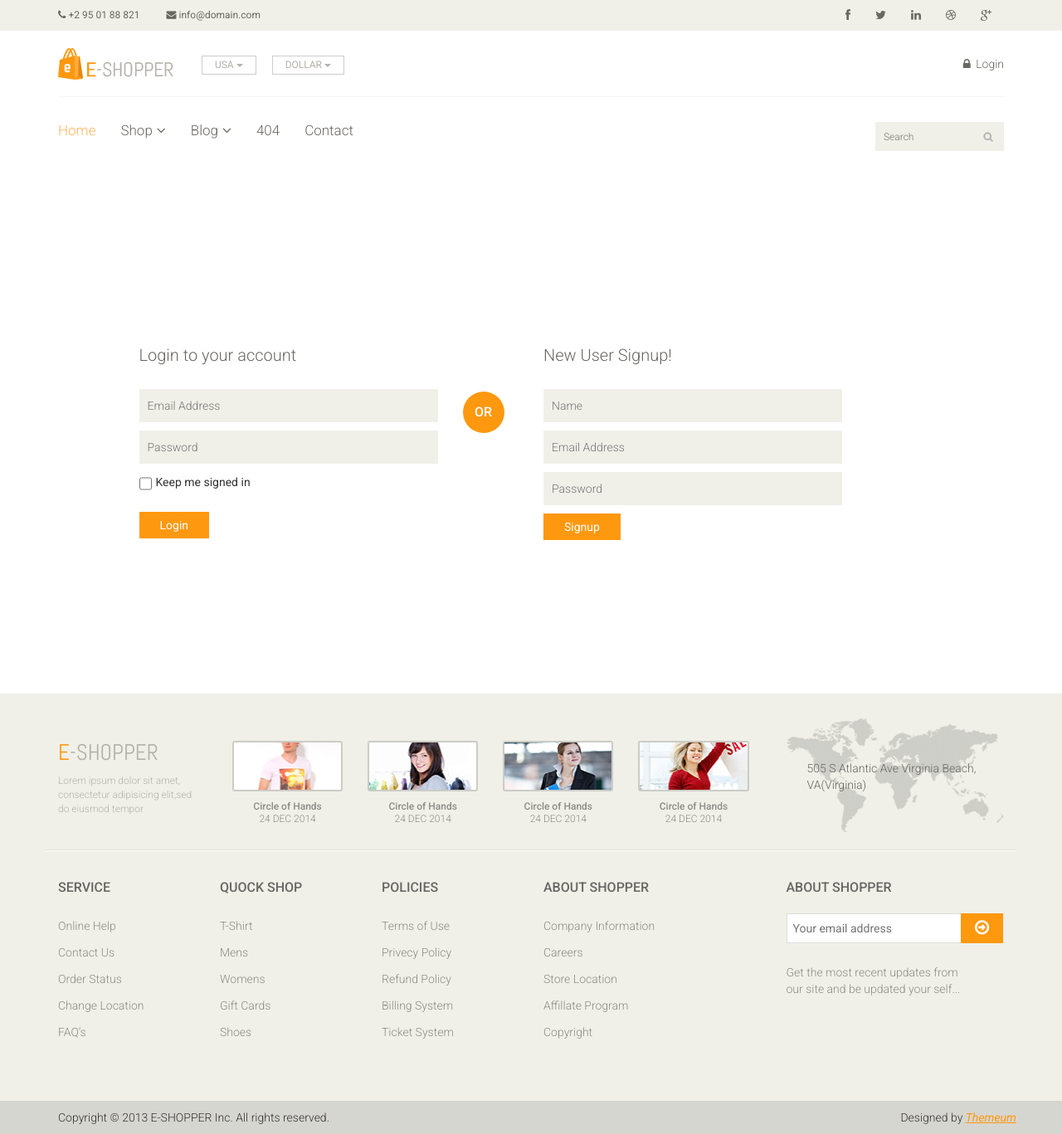
After one commit to Aditya-singh14/ecommerce, a Django app: page /login in a window 1280 px wide. The commit adds this page. Shown: the whole page at 83% size. Run offline with Django 3.2, Linux system fonts and the light colour scheme.

Commit message:
first commit

```diff
--- a/ecommerce/settings.py
+++ b/ecommerce/settings.py
@@ -39,7 +39,10 @@ INSTALLED_APPS = [
     'django.contrib.staticfiles',
     'home',
     'products',
+
 ]
+
+
 
 MIDDLEWARE = [
     'django.middleware.security.SecurityMiddleware',
--- a/ecommerce/urls.py
+++ b/ecommerce/urls.py
@@ -22,8 +22,9 @@ from django.conf.urls.static import static
 
 
 urlpatterns = [
-    # path('',include('home.urls')),
+
     path('',include('products.urls')),
+    path('',include('home.urls')),
     path('admin/', admin.site.urls),
 ]
 urlpatterns += static(settings.MEDIA_URL,
--- a/home/urls.py
+++ b/home/urls.py
@@ -1,9 +1,8 @@
 from django.urls import path
-from .views import *
+from django.contrib import admin
 
 from . import views
 
 urlpatterns = [
-    path('home/', views.home, name="home"),
-    path('', views.index, name='index'),
+    # path('login', views.login, name='login'),
 ]
--- a/products/urls.py
+++ b/products/urls.py
@@ -1,3 +1,4 @@
+from django.contrib import admin
 from django.urls import path
 from .views import *
 
@@ -5,5 +6,14 @@ from . import views
 
 urlpatterns = [
 
+
+
     path('', views.index, name='index'),
+    # path('register',views.register, name='register'),
+    path('login',views.login_user, name='login'),
+
+    path('logout',views.logout_user, name='logout'),
+
+    #add to cart
+
 ]
--- a/products/views.py
+++ b/products/views.py
@@ -1,10 +1,23 @@
-from django.shortcuts import render
+from django.shortcuts import render,redirect
 from products.models import *
-# Create your views here.
+
+from django.contrib.auth.models import User                      #Django provides built in table to store authentication data
+from django.contrib import messages                              #Used to display that user has been registered
+from django.contrib.auth import authenticate, login, logout
+
+
+
+
+#Create your views here.
 
 def index(request):
     category =Category.objects.all()
     product =Product.objects.all()
+    categoryID=request.GET.get('category')
+    if categoryID:
+        product=Product.objects.filter(sub_category=categoryID).order_by('-id')
+    else:
+        product=Product.objects.all()
     # sub_category=Sub_Category.objects.all()
     context={
         'category':category,
@@ -12,3 +25,68 @@ def index(request):
         # 'sub_category':sub_category
     }
     return render(request,'index.html',context)
+
+
+# def register(request):
+#     if request.method=='POST':
+#         email=request.POST.get('email')
+#         password=request.POST.get('password')
+#         username=request.POST.get('name')
+#         if User.objects.filter(email=email).exists():                             # Condition for same email id if already exists
+#             messages.warning(request,'Email already exists')
+#             return redirect('login')
+#         else:
+#             user =User(email=email,password=password,username=username)
+#             user.set_password(password)                                             #since raw passwords are not saved therefore needs to set in this method
+#             user.save()
+#             messages.success(request,'User has been registered successfully')      #Dispalys message that user has been registerd
+#             return redirect('login')
+#         # print(email,password,username)
+#     return render (request,'login.html')
+
+# def login_user(request):
+#     if request.method=='POST':
+#         email = request.POST['email']
+#         password = request.POST['password']
+#         user = authenticate(request, email=email, password=password)
+#         if user is not None:
+#             login(request, user)
+#             return redirect ('/')
+#         else:
+#             messages.warning(request,'Invalid credentials')
+#             return redirect('login')
+#     return render (request,'login.html')
+
+def login_user(request):
+    if request.method=='POST':
+
+        if request.POST.get('submit')=='sign_up':
+
+            username=request.POST.get('name')
+            email=request.POST.get('email')
+            password=request.POST.get('password')
+
+            if User.objects.filter(email=email).exists():                             # Condition for same email id if already exists
+                messages.warning(request,'Email already exists')
+            else:
+                user =User(email=email,password=password,username=username)
+                user.set_password(password)                                             #since raw passwords are not saved therefore needs to set in this method
+                user.save()
+                messages.success(request,'User has been registered successfully')      #Dispalys message that user has been registerd
+            return redirect('login')
+
+        elif request.POST.get('loginsubmit')=='sign_in':
+            email = request.POST['email']
+            password = request.POST['password']
+            user = authenticate(request, email=email, password=password)
+            if user is not None:
+                login(request, user)
+                return redirect ('/')
+            else:
+                messages.warning(request,'Invalid credentials')
+        # print(email,password,username)
+    return render (request,'login.html')
+
+def logout_user(request):
+    logout(request)
+    return redirect('/')
--- a/templates/home.html
+++ b/templates/home.html
@@ -88,17 +88,25 @@
 					<div class="col-sm-8">
 						<div class="shop-menu pull-right">
 							<ul class="nav navbar-nav">
-								<li><a href="account.html"><i class="fa fa-user"></i> Account</a></li>
+								{% if request.user.is_authenticated %}
+								<li><a href="account.html"><i class="fa fa-user"></i> {{request.user.username}}</a></li>
 								<li><a href="mywishlist.html"><i class="fa fa-star"></i> Wishlist</a></li>
 								<li><a href="checkout.html"><i class="fa fa-crosshairs"></i> Checkout</a></li>
 								<li><a href="cart.html"><i class="fa fa-shopping-cart"></i> Cart</a></li>
-								<li><a href="login.html"><i class="fa fa-lock"></i> Login</a></li>
+								<li><a href="logout"><i class="fa fa-user"></i>Logout</a></li>
+								{% else %}
+
+								<li><a href="login"><i class="fa fa-lock"></i> Login</a></li>
+								{% endif %}
 							</ul>
 						</div>
 					</div>
 				</div>
 			</div>
 		</div><!--/header-middle-->
+
+
+
 
 		<div class="header-bottom"><!--header-bottom-->
 			<div class="container">
@@ -121,7 +129,7 @@
 										<li><a href="product-details.html">Product Details</a></li>
 										<li><a href="checkout.html">Checkout</a></li>
 										<li><a href="cart.html">Cart</a></li>
-										<li><a href="login.html">Login</a></li>
+										<li><a href="login">Login</a></li>
                                     </ul>
                                 </li>
 								<li class="dropdown"><a href="#">Blog<i class="fa fa-angle-down"></i></a>
@@ -144,9 +152,26 @@
 			</div>
 		</div><!--/header-bottom-->
 	</header><!--/header-->
+
+
+
+
+    <!-- <div class="alert alert-{{message.tags}} alert-dismissible fade show" role="alert">
+  <strong>Message!</strong> {{message}}
+  <button type="button" class="btn-close" data-bs-dismiss="alert" aria-label="Close"></button>
+</div> -->
+
 {% block body %}
 
+    <!-- <div class="alert alert-{{message.tags}} alert-dismissible fade show" role="alert">
+  <strong>Message!</strong> {{message}}
+  <button type="button" class="btn-close" data-bs-dismiss="alert" aria-label="Close"></button>
+   </div> -->
+
 {% endblock %}
+
+
+
 
 
     <footer id="footer"><!--Footer-->
--- /dev/null
+++ b/templates/login.html
@@ -0,0 +1,56 @@
+{% extends 'home.html' %}
+{% block body %}
+
+<body>
+	{% for message in messages %}
+<section>
+    <div class=" container alert alert-{{message.tags}} alert-dismissible" role="alert">
+	<strong>Message!</strong> {{message}}
+	<button type="button" class="close" data-dismiss="alert" aria-label="Close">
+		<span aria-hidden="true">&times;</span>
+  </div>
+</section>
+   {% endfor %}
+
+
+
+
+	<section id="form"><!--form-->
+		<div class="container">
+			<div class="row">
+				<div class="col-sm-4 col-sm-offset-1">
+					<div class="login-form"><!--login form-->
+						<h2>Login to your account</h2>
+						<form method="POST" action="login">
+							{% csrf_token %}
+							<input type="email" placeholder="Email Address" id="validationDefault01" name="email" required>
+							<input type="password" placeholder="Password" id="validationDefault02" name="password" required>
+							<span>
+								<input type="checkbox" class="checkbox">
+								Keep me signed in
+							</span>
+							<button type="submit" name='loginsubmit' value='sign_in' class="btn btn-default">Login</button>
+						</form>
+					</div><!--/login form-->
+				</div>
+				<div class="col-sm-1">
+					<h2 class="or">OR</h2>
+				</div>
+				<div class="col-sm-4">
+					<div class="signup-form"><!--sign up form-->
+						<h2>New User Signup!</h2>
+						<form method="POST" action="login">
+							{% csrf_token %}
+							<input type="text" placeholder="Name" id="validationDefault05" name="name" required>
+							<input type="email" placeholder="Email Address" id="validationDefault03" name="email" required>
+							<input type="password" placeholder="Password" id="validationDefault04" name="password" required>
+							<button type="submit" class="btn btn-default" name='submit' value='sign_up'>Signup</button>
+						</form>
+					</div><!--/sign up form-->
+				</div>
+			</div>
+		</div>
+	</section><!--/form-->
+
+</body>
+{% endblock %}
```
Also changed, not shown: home/views.py (+3 -5 lines), templates/index.html (+4 -4 lines), db.sqlite3, static/products/Jeans.jpg (added), static/products/Nike.jpg (added), static/products/Saree.jpg (added), static/products/iphone_13.jpeg (added), static/products/lenovo.jpg (added), 1 other file.
